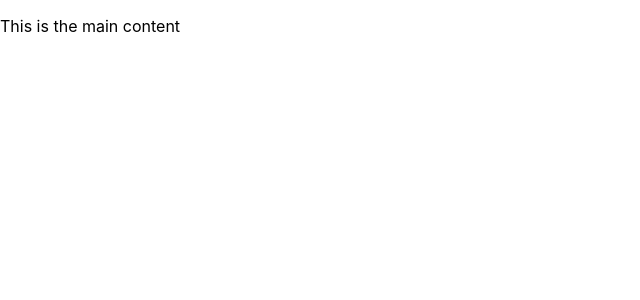
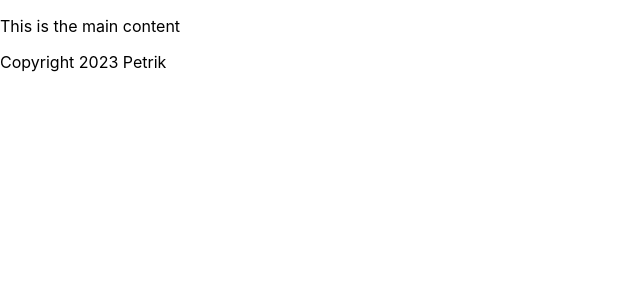
Before and after one commit to FZsiga02/Component-app, a React (Create React App) app: page / in a window 1280 px wide. Shown: the top 300 px of the page, without its empty margins (0-640 px from the left). Built offline with nearby package versions, Linux system fonts and the light colour scheme.

Commit message:
Footer component

```diff
--- a/src/App.tsx
+++ b/src/App.tsx
@@ -2,6 +2,7 @@ import React, { Component } from 'react';
 import logo from './logo.svg';
 import './App.css';
 import Main from './components/Main';
+import Footer from './components/Footer';
 
 
 
@@ -9,6 +10,7 @@ export default class App extends Component {
   render(): React.ReactNode {
     return <div>
       <Main></Main>
+      <Footer />
     </div>
   }
 };
--- /dev/null
+++ b/src/components/Footer.tsx
@@ -0,0 +1,9 @@
+import { Component, ReactNode } from "react";
+
+export default class Footer extends Component {
+    render(): ReactNode {
+        return <footer>
+            Copyright 2023 Petrik
+        </footer>
+    }
+}
```
